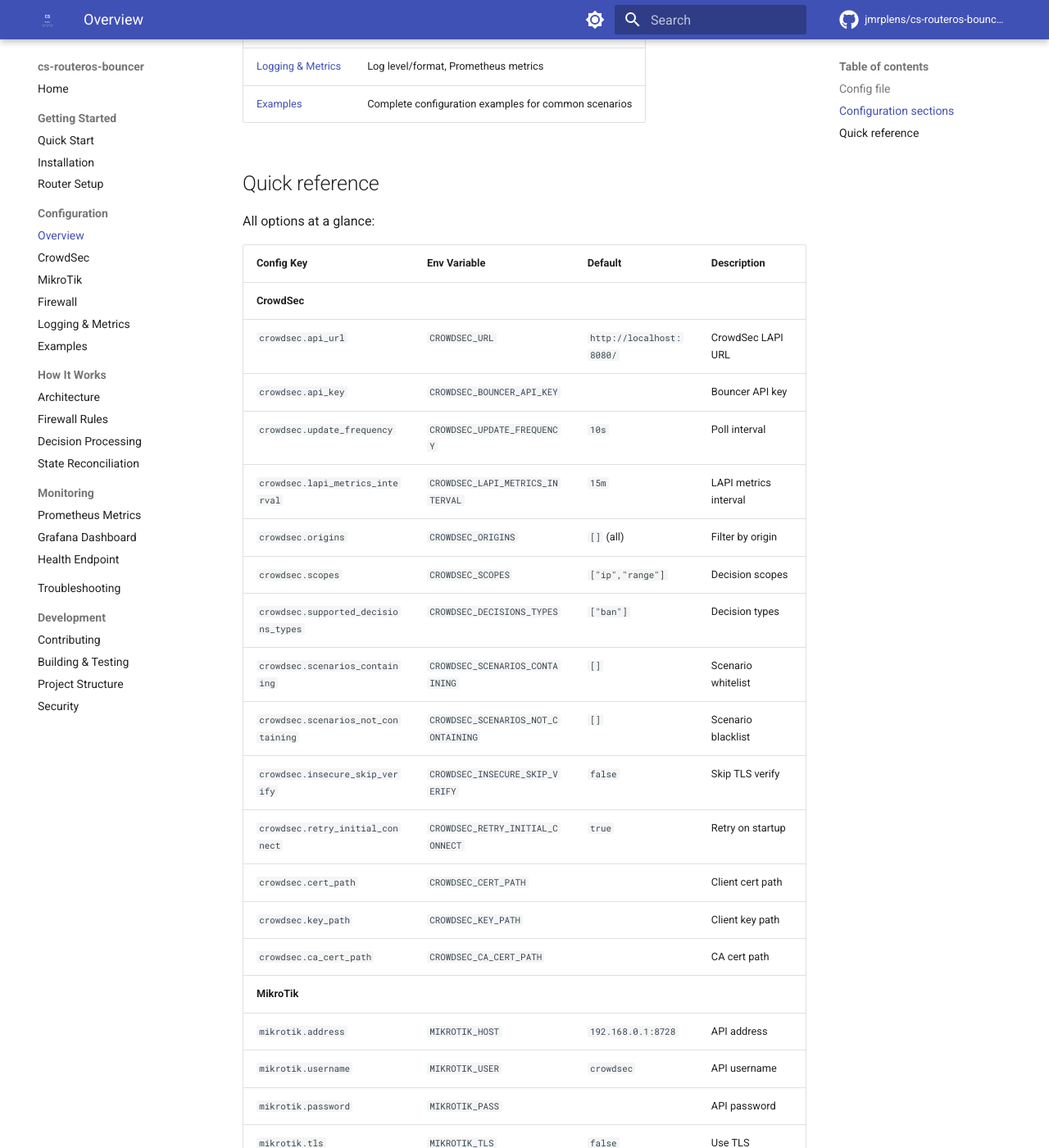
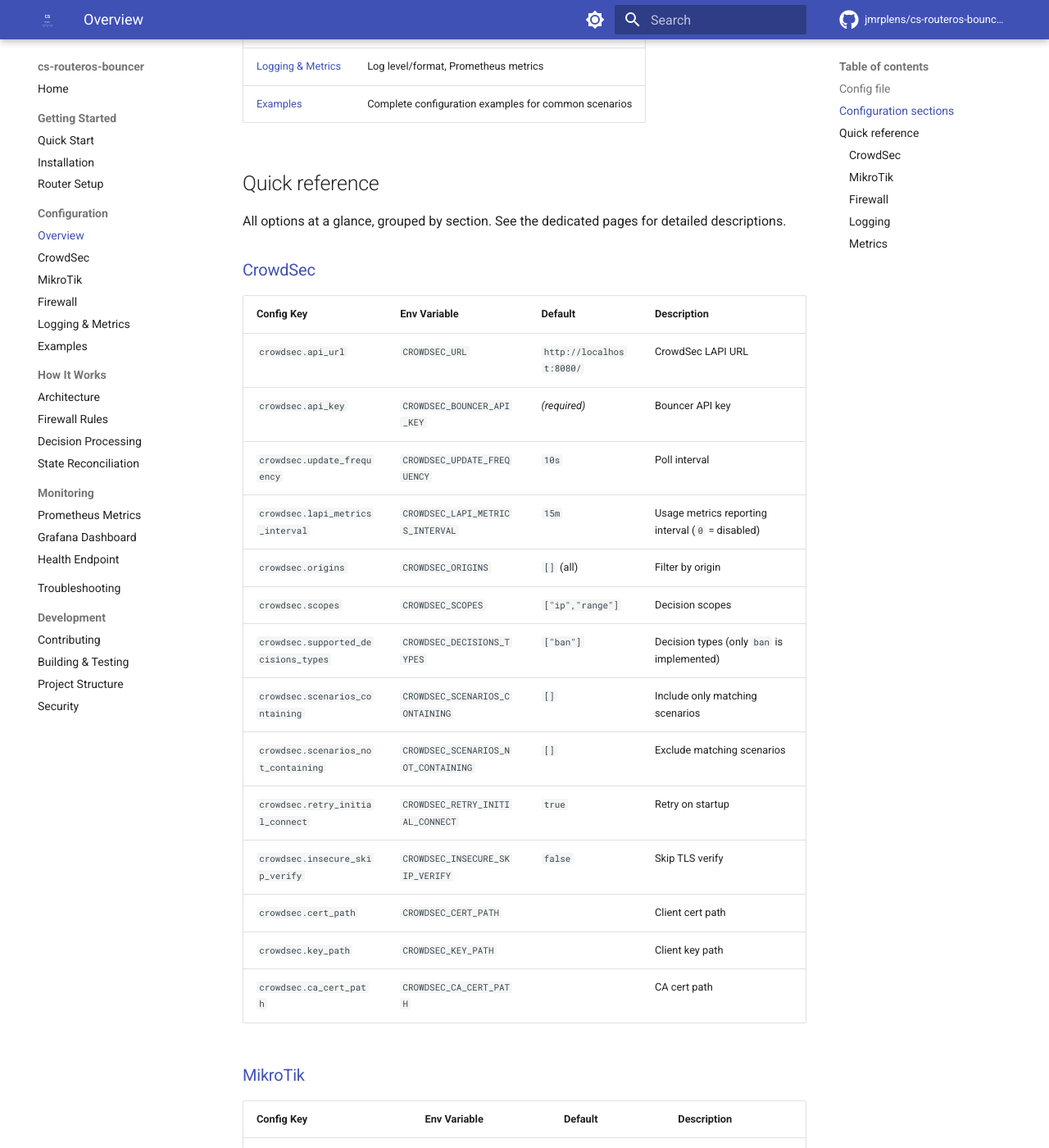
Before and after one commit to jmrplens/cs-routeros-bouncer, an MkDocs documentation site: the page built from docs/configuration/index.md, in a window 1280 px wide and 1400 px high, scrolled down 727 px. Shown: the whole window at 82% size. Built offline with MkDocs 1.6.1 and Material for MkDocs 9.7.7, drawn with Linux system fonts in a browser that asks for light colours; comment, search, counter and statistics services are not loaded; some of the changed text lies outside the part shown.

Commit message:
docs: split config table into sections and clarify decision types
- Split monolithic config table in README into 5 separate tables
  (CrowdSec, MikroTik, Firewall, Logging, Metrics)
- Split quick reference table in docs index into matching sections
- Add missing lapi_metrics_interval to README table
- Mark required fields (api_key, password) explicitly
- Clarify that only 'ban' decision type is implemented
- Enhance supported_decisions_types documentation in crowdsec.md

```diff
--- a/docs/configuration/index.md
+++ b/docs/configuration/index.md
@@ -26,34 +26,43 @@ The configuration is divided into five sections:
 
 ## Quick reference
 
-All options at a glance:
+All options at a glance, grouped by section. See the dedicated pages for detailed descriptions.
+
+### [CrowdSec](crowdsec.md)
 
 | Config Key | Env Variable | Default | Description |
 |---|---|---|---|
-| **CrowdSec** | | | |
 | `crowdsec.api_url` | `CROWDSEC_URL` | `http://localhost:8080/` | CrowdSec LAPI URL |
-| `crowdsec.api_key` | `CROWDSEC_BOUNCER_API_KEY` | | Bouncer API key |
+| `crowdsec.api_key` | `CROWDSEC_BOUNCER_API_KEY` | *(required)* | Bouncer API key |
 | `crowdsec.update_frequency` | `CROWDSEC_UPDATE_FREQUENCY` | `10s` | Poll interval |
-| `crowdsec.lapi_metrics_interval` | `CROWDSEC_LAPI_METRICS_INTERVAL` | `15m` | LAPI metrics interval |
+| `crowdsec.lapi_metrics_interval` | `CROWDSEC_LAPI_METRICS_INTERVAL` | `15m` | Usage metrics reporting interval (`0` = disabled) |
 | `crowdsec.origins` | `CROWDSEC_ORIGINS` | `[]` (all) | Filter by origin |
 | `crowdsec.scopes` | `CROWDSEC_SCOPES` | `["ip","range"]` | Decision scopes |
-| `crowdsec.supported_decisions_types` | `CROWDSEC_DECISIONS_TYPES` | `["ban"]` | Decision types |
-| `crowdsec.scenarios_containing` | `CROWDSEC_SCENARIOS_CONTAINING` | `[]` | Scenario whitelist |
-| `crowdsec.scenarios_not_containing` | `CROWDSEC_SCENARIOS_NOT_CONTAINING` | `[]` | Scenario blacklist |
+| `crowdsec.supported_decisions_types` | `CROWDSEC_DECISIONS_TYPES` | `["ban"]` | Decision types (only `ban` is implemented) |
+| `crowdsec.scenarios_containing` | `CROWDSEC_SCENARIOS_CONTAINING` | `[]` | Include only matching scenarios |
+| `crowdsec.scenarios_not_containing` | `CROWDSEC_SCENARIOS_NOT_CONTAINING` | `[]` | Exclude matching scenarios |
+| `crowdsec.retry_initial_connect` | `CROWDSEC_RETRY_INITIAL_CONNECT` | `true` | Retry on startup |
 | `crowdsec.insecure_skip_verify` | `CROWDSEC_INSECURE_SKIP_VERIFY` | `false` | Skip TLS verify |
-| `crowdsec.retry_initial_connect` | `CROWDSEC_RETRY_INITIAL_CONNECT` | `true` | Retry on startup |
 | `crowdsec.cert_path` | `CROWDSEC_CERT_PATH` | | Client cert path |
 | `crowdsec.key_path` | `CROWDSEC_KEY_PATH` | | Client key path |
 | `crowdsec.ca_cert_path` | `CROWDSEC_CA_CERT_PATH` | | CA cert path |
-| **MikroTik** | | | |
-| `mikrotik.address` | `MIKROTIK_HOST` | `192.168.0.1:8728` | API address |
+
+### [MikroTik](mikrotik.md)
+
+| Config Key | Env Variable | Default | Description |
+|---|---|---|---|
+| `mikrotik.address` | `MIKROTIK_HOST` | `192.168.0.1:8728` | API address (`host:port`) |
 | `mikrotik.username` | `MIKROTIK_USER` | `crowdsec` | API username |
-| `mikrotik.password` | `MIKROTIK_PASS` | | API password |
+| `mikrotik.password` | `MIKROTIK_PASS` | *(required)* | API password |
 | `mikrotik.tls` | `MIKROTIK_TLS` | `false` | Use TLS |
 | `mikrotik.tls_insecure` | `MIKROTIK_TLS_INSECURE` | `false` | Skip TLS verify |
 | `mikrotik.connection_timeout` | `MIKROTIK_CONN_TIMEOUT` | `10s` | Connect timeout |
 | `mikrotik.command_timeout` | `MIKROTIK_CMD_TIMEOUT` | `30s` | Command timeout |
-| **Firewall** | | | |
+
+### [Firewall](firewall.md)
+
+| Config Key | Env Variable | Default | Description |
+|---|---|---|---|
 | `firewall.ipv4.enabled` | `FIREWALL_IPV4_ENABLED` | `true` | Enable IPv4 |
 | `firewall.ipv4.address_list` | `FIREWALL_IPV4_ADDRESS_LIST` | `crowdsec-banned` | IPv4 list name |
 | `firewall.ipv6.enabled` | `FIREWALL_IPV6_ENABLED` | `true` | Enable IPv6 |
@@ -62,19 +71,27 @@ All options at a glance:
 | `firewall.filter.chains` | `FIREWALL_FILTER_CHAINS` | `["input"]` | Filter chains |
 | `firewall.raw.enabled` | `FIREWALL_RAW_ENABLED` | `true` | Raw rules |
 | `firewall.raw.chains` | `FIREWALL_RAW_CHAINS` | `["prerouting"]` | Raw chains |
-| `firewall.deny_action` | `FIREWALL_DENY_ACTION` | `drop` | `drop` or `reject` |
-| `firewall.rule_placement` | `FIREWALL_RULE_PLACEMENT` | `top` | `top` or `bottom` |
+| `firewall.deny_action` | `FIREWALL_DENY_ACTION` | `drop` | Action: `drop` or `reject` |
+| `firewall.rule_placement` | `FIREWALL_RULE_PLACEMENT` | `top` | Placement: `top` or `bottom` |
 | `firewall.comment_prefix` | `FIREWALL_COMMENT_PREFIX` | `crowdsec-bouncer` | Comment prefix |
 | `firewall.log` | `FIREWALL_LOG` | `false` | Enable rule logging |
 | `firewall.log_prefix` | `FIREWALL_LOG_PREFIX` | `crowdsec-bouncer` | Log prefix |
 | `firewall.block_output.enabled` | `FIREWALL_BLOCK_OUTPUT` | `false` | Block outbound |
 | `firewall.block_output.interface` | `FIREWALL_OUTPUT_INTERFACE` | | WAN interface |
-| `firewall.block_output.interface_list` | `FIREWALL_OUTPUT_INTERFACE_LIST` | | WAN iface list |
-| **Logging** | | | |
-| `logging.level` | `LOG_LEVEL` | `info` | Log level |
-| `logging.format` | `LOG_FORMAT` | `text` | Log format |
-| `logging.file` | `LOG_FILE` | | Log file path |
-| **Metrics** | | | |
-| `metrics.enabled` | `METRICS_ENABLED` | `false` | Enable metrics |
+| `firewall.block_output.interface_list` | `FIREWALL_OUTPUT_INTERFACE_LIST` | | WAN interface list |
+
+### [Logging](logging-metrics.md)
+
+| Config Key | Env Variable | Default | Description |
+|---|---|---|---|
+| `logging.level` | `LOG_LEVEL` | `info` | Log level: `debug`, `info`, `warn`, `error` |
+| `logging.format` | `LOG_FORMAT` | `text` | Log format: `text` or `json` |
+| `logging.file` | `LOG_FILE` | | Log file path (empty = stdout only) |
+
+### [Metrics](logging-metrics.md)
+
+| Config Key | Env Variable | Default | Description |
+|---|---|---|---|
+| `metrics.enabled` | `METRICS_ENABLED` | `false` | Enable Prometheus `/metrics` endpoint |
 | `metrics.listen_addr` | `METRICS_ADDR` | `0.0.0.0` | Listen address |
 | `metrics.listen_port` | `METRICS_PORT` | `2112` | Listen port |
```
Also changed, not shown: README.md (+35 -17 lines), docs/configuration/crowdsec.md (+3 -1 lines).
